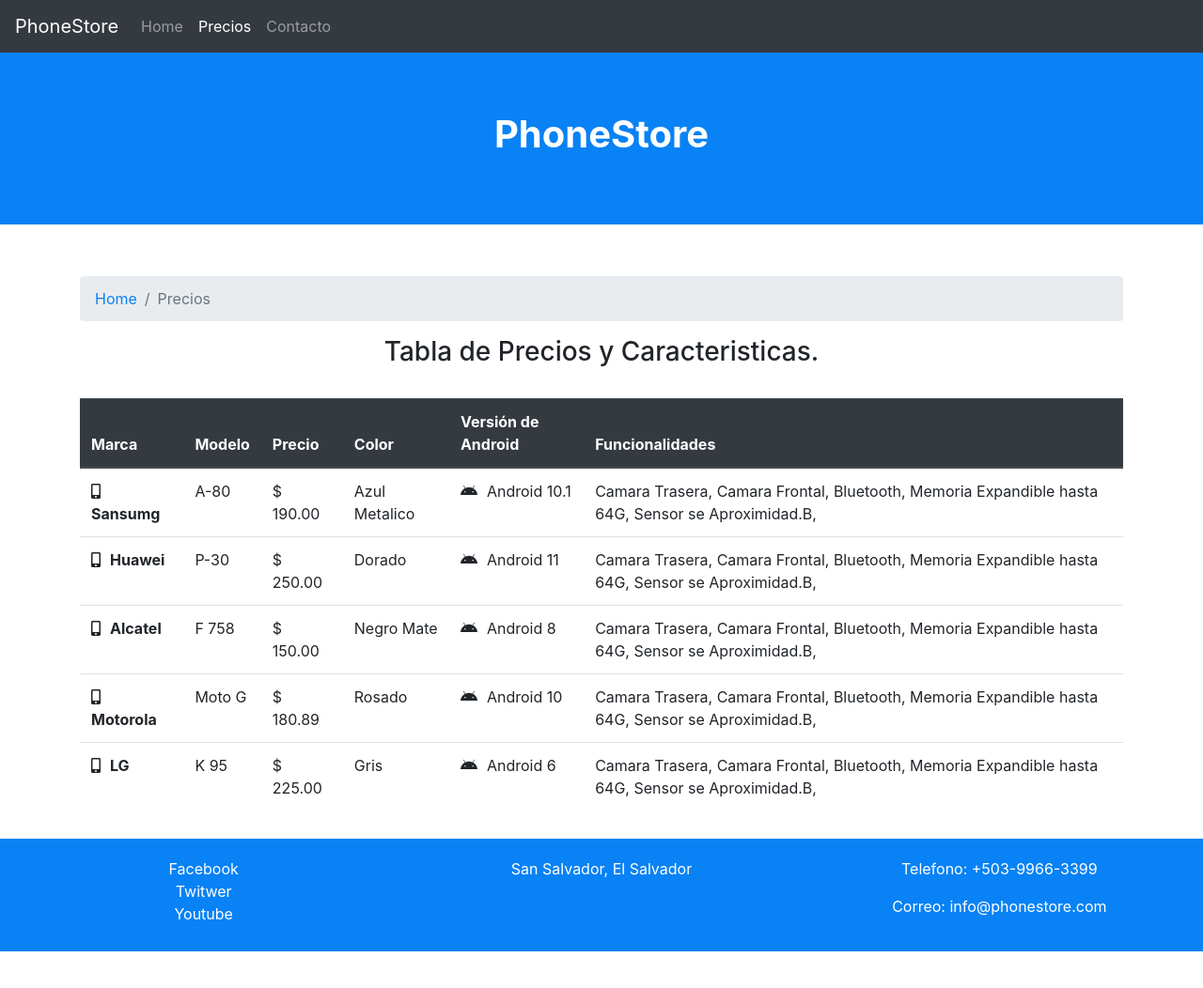
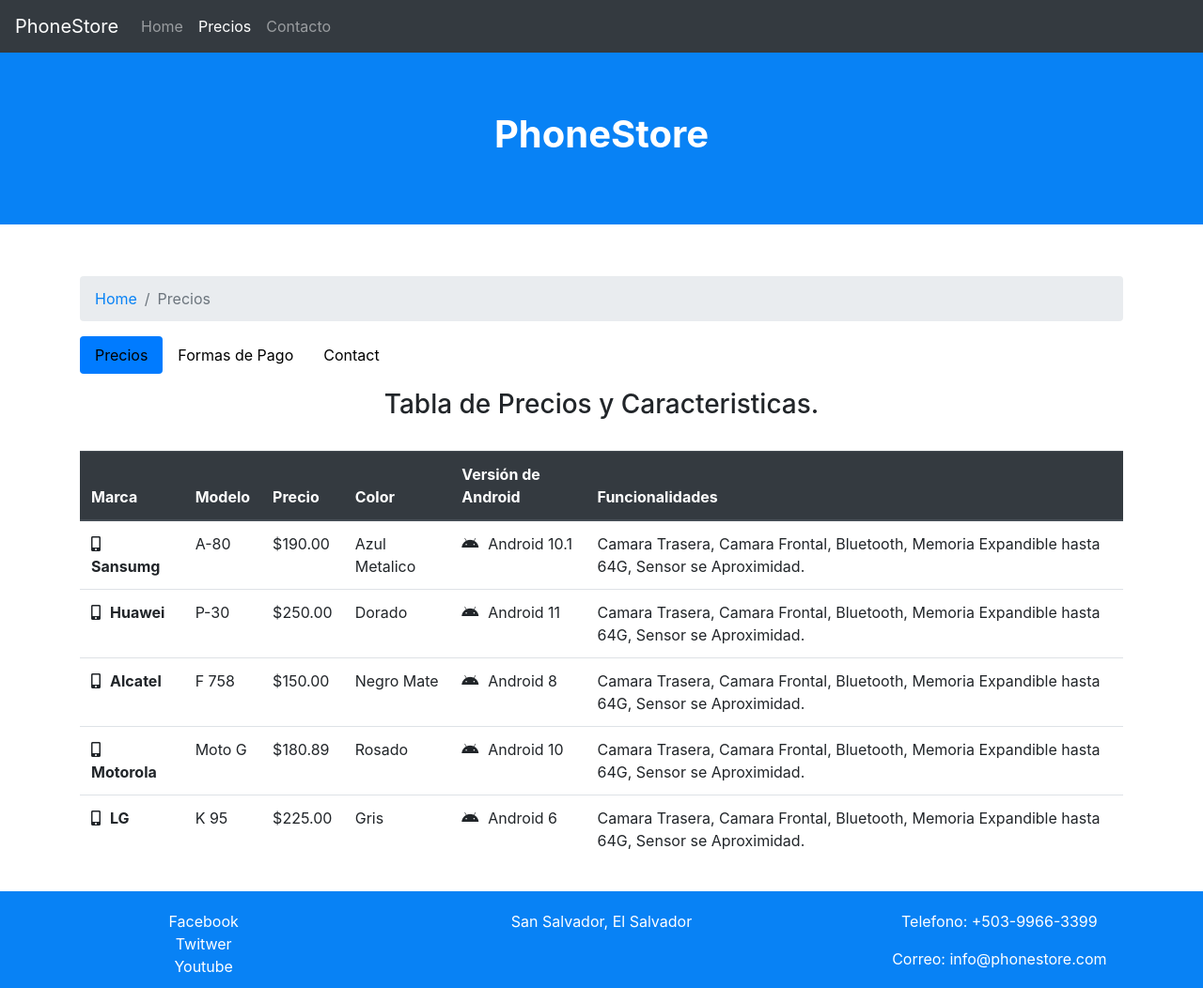
Before and after one commit to WalterGaldamezWeb/SitioWebResponsive, a website: page precios.html in a window 1280 px wide. Shown: the whole page at 94% size. Before the commit the page ends 1013 px from the top, so only its background shows below. Drawn offline with nearby package versions, Linux system fonts and the light colour scheme; a web font is replaced by a local one.

Commit message:
Se agrego componente tabs y phill

```diff
--- a/precios.html
+++ b/precios.html
@@ -8,6 +8,7 @@
     <link rel="stylesheet" href="css/style.css">
     <link rel="stylesheet" href="node_modules/open-iconic/font/css/open-iconic.css">
     <link rel="stylesheet" href="node_modules/@fortawesome/fontawesome-free/css/all.css">
+
 </head>
 <body>
     <nav class="navbar fixed-top navbar-expand-lg navbar-dark bg-dark">
@@ -41,6 +42,25 @@
               <li class="breadcrumb-item active" aria-current="page">Precios</li>
             </ol>
           </nav>
+
+
+
+
+
+
+          <ul class="nav nav-pills mb-3" id="pills-tab" role="tablist">
+            <li class="nav-item" role="presentation">
+              <a class="nav-link active" id="pills-home-tab" style="color: black;" data-toggle="pill" href="#pills-home" role="tab" aria-controls="pills-home" aria-selected="true">Precios</a>
+            </li>
+            <li class="nav-item" role="presentation">
+              <a class="nav-link" id="pills-profile-tab" style="color: black;" data-toggle="pill" href="#pills-profile" role="tab" aria-controls="pills-profile" aria-selected="false">Formas de Pago</a>
+            </li>
+            <li class="nav-item" role="presentation">
+              <a class="nav-link" id="pills-contact-tab" style="color: black;" data-toggle="pill" href="#pills-contact" role="tab" aria-controls="pills-contact" aria-selected="false">Contact</a>
+            </li>
+          </ul>
+          <div class="tab-content" id="pills-tabContent">
+            <div class="tab-pane fade show active" id="pills-home" role="tabpanel" aria-labelledby="pills-home-tab">
               <div>
                 <div>
                   <h3 class="text-center">Tabla de Precios y Caracteristicas.</h3><br>
@@ -61,45 +81,66 @@
                   <tr>
                     <th scope="row"><i class="fas fa-mobile-alt"></i>Sansumg</th>
                     <td>A-80</td>
-                <td>$ 190.00</td>
+                    <td>$190.00</td>
                     <td>Azul Metalico</td>
                     <td><i class="fab fa-android"></i>Android 10.1</td>
-                <td>Camara Trasera, Camara Frontal, Bluetooth, Memoria Expandible hasta 64G, Sensor se Aproximidad.B,</td>
+                    <td>Camara Trasera, Camara Frontal, Bluetooth, Memoria Expandible hasta 64G, Sensor se Aproximidad.</td>
                   </tr>
                   <tr>
                     <th scope="row"><i class="fas fa-mobile-alt"></i>Huawei</th>
                     <td>P-30</td>
-                <td>$ 250.00</td>
+                    <td>$250.00</td>
                     <td>Dorado</td>
                     <td><i class="fab fa-android"></i>Android 11</td>
-                <td>Camara Trasera, Camara Frontal, Bluetooth, Memoria Expandible hasta 64G, Sensor se Aproximidad.B,</td>
+                    <td>Camara Trasera, Camara Frontal, Bluetooth, Memoria Expandible hasta 64G, Sensor se Aproximidad.</td>
                   </tr>
                   <tr>
                     <th scope="row"><i class="fas fa-mobile-alt"></i>Alcatel</th>
                     <td>F 758</td>
-                <td>$ 150.00</td>
+                    <td>$150.00</td>
                     <td>Negro Mate</td>
                     <td><i class="fab fa-android"></i>Android 8</td>
-                <td>Camara Trasera, Camara Frontal, Bluetooth, Memoria Expandible hasta 64G, Sensor se Aproximidad.B,</td>
+                    <td>Camara Trasera, Camara Frontal, Bluetooth, Memoria Expandible hasta 64G, Sensor se Aproximidad.</td>
                   </tr>
                   <tr>
                     <th scope="row"><i class="fas fa-mobile-alt"></i>Motorola</th>
                     <td>Moto G</td>
-                <td>$ 180.89</td>
+                    <td>$180.89</td>
                     <td>Rosado</td>
                     <td><i class="fab fa-android"></i>Android 10</td>
-                <td>Camara Trasera, Camara Frontal, Bluetooth, Memoria Expandible hasta 64G, Sensor se Aproximidad.B,</td>
+                    <td>Camara Trasera, Camara Frontal, Bluetooth, Memoria Expandible hasta 64G, Sensor se Aproximidad.</td>
                   </tr>
                   <tr>
                     <th scope="row"><i class="fas fa-mobile-alt"></i>LG</th>
                     <td>K 95</td>
-                <td>$ 225.00</td>
+                    <td>$225.00</td>
                     <td>Gris</td>
                     <td><i class="fab fa-android"></i>Android 6</td>
-                <td>Camara Trasera, Camara Frontal, Bluetooth, Memoria Expandible hasta 64G, Sensor se Aproximidad.B,</td>
+                    <td>Camara Trasera, Camara Frontal, Bluetooth, Memoria Expandible hasta 64G, Sensor se Aproximidad.</td>
                   </tr>
                 </tbody>
               </table>
+            </div>
+            <div class="tab-pane fade" id="pills-profile" role="tabpanel" aria-labelledby="pills-profile-tab">
+              <div class="row justify-content-center">
+                <div class="card" style="width: 18rem;">
+                  <div class="card-header">
+                    Formas de Pago
+                  </div>
+                  <ul class="list-group list-group-flush">
+                    <li class="list-group-item">Paypal</li>
+                    <li class="list-group-item">Visa</li>
+                    <li class="list-group-item">Master Card</li>
+                    <li class="list-group-item">American Express</li>
+                  </ul>
+                </div>
+
+              </div>
+
+            </div>
+          </div>
+
+
 
 
     </div>
@@ -122,5 +163,7 @@
 <script src="node_modules/jquery/dist/jquery.slim.min.js"></script>
 <script src="node_modules/bootstrap/dist/js/bootstrap.min.js"></script>
 <script src="node_modules/popper.js/dist/popper.min.js"></script>
+
+
 </body>
 </html>
```
Lines whose indentation alone changed are shown as unchanged.
